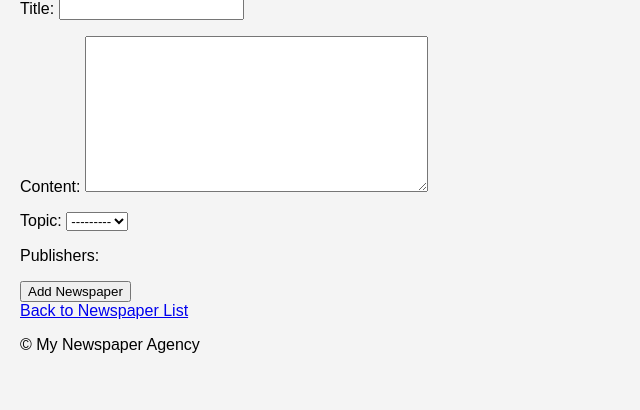
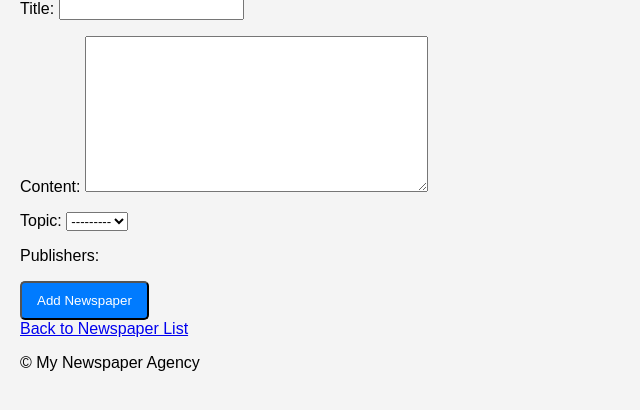
Before and after one commit to Poznanskyi/Newspaper-Agency, a Django app: page /newspapers/create/ in a window 1280 px wide. Shown: the part 205-615 px from the top of the page, without its empty margins (0-640 px from the left). Run offline with Django 5.2, Linux system fonts and the light colour scheme; the visitor is signed in with stand-in values (Sample User, id 1); data that the repository does not hold is empty.

Commit message:
modified styles.css

```diff
--- a/static/css/styles.css
+++ b/static/css/styles.css
@@ -50,3 +50,17 @@ h2 {
 .read-more:hover {
     background: #0056b3;
 }
+
+.btn {
+    display: inline-block;
+    padding: 10px 15px;
+    background: #007BFF; /* синій фон */
+    color: white; /* білий текст */
+    text-decoration: none; /* без підкреслення */
+    border-radius: 5px; /* заокруглення */
+    transition: background 0.3s;
+}
+
+.btn:hover {
+    background: #0056b3; /* темніший синій при наведенні */
+}
```
